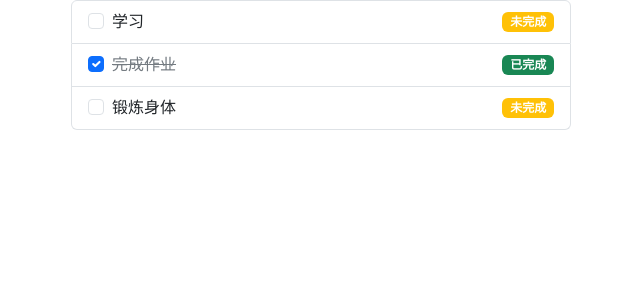
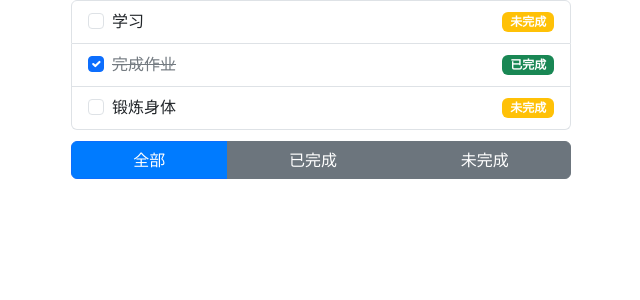
Before and after one commit to adminshi/To-do-list, a Vue app: page / in a window 1280 px wide. Shown: the top 300 px of the page, without its empty margins (319-959 px from the left). Built offline with nearby package versions, Linux system fonts and the light colour scheme.

Commit message:
feat:实现按钮高亮与任务过滤功能

```diff
--- a/src/App.vue
+++ b/src/App.vue
@@ -1,17 +1,30 @@
 <script setup>
-import { ref } from 'vue'
+import { computed, ref } from 'vue'
 import Todolist from './components/todolist.vue'
+import TodoButton from './components/todoButton.vue'
 
 const todos = ref([
   { id: 1, text: '学习', completed: false },
   { id: 2, text: '完成作业', completed: true },
   { id: 3, text: '锻炼身体', completed: false },
 ])
+
+const filterType = ref('all')
+const filteredTodos = computed(() => {
+  if (filterType.value === 'all') {
+    return todos.value
+  } else if (filterType.value === 'completed') {
+    return todos.value.filter((item) => item.completed)
+  } else if (filterType.value === 'uncompleted') {
+    return todos.value.filter((item) => !item.completed)
+  }
+})
 </script>
 
 <template>
   <div id="todo-list-app">
-    <todolist :todolist="todos"> </todolist>
+    <todolist :todolist="filteredTodos"> </todolist>
+    <todoButton @filter-type="filterType = $event"></todoButton>
   </div>
 </template>
 
--- /dev/null
+++ b/src/components/todoButton.vue
@@ -0,0 +1,66 @@
+<template>
+  <div class="btn-group" role="group" aria-label="Basic example">
+    <button
+      type="button"
+      class="btn"
+      :class="{
+        'btn-primary': selectedType === 'all',
+        'btn-secondary': selectedType !== 'all',
+      }"
+      @click="emitFilter('all')"
+    >
+      全部
+    </button>
+    <button
+      type="button"
+      class="btn"
+      :class="{
+        'btn-primary': selectedType === 'completed',
+        'btn-secondary': selectedType !== 'completed',
+      }"
+      @click="emitFilter('completed')"
+    >
+      已完成
+    </button>
+    <button
+      type="button"
+      class="btn"
+      :class="{
+        'btn-primary': selectedType === 'uncompleted',
+        'btn-secondary': selectedType !== 'uncompleted',
+      }"
+      @click="emitFilter('uncompleted')"
+    >
+      未完成
+    </button>
+  </div>
+</template>
+
+<script setup>
+import { ref, defineEmits } from 'vue'
+
+const emit = defineEmits(['filter-type'])
+
+const selectedType = ref('all')
+
+const emitFilter = (type) => {
+  selectedType.value = type
+  emit('filter-type', type)
+}
+</script>
+
+<style scoped>
+.btn-group {
+  width: 500px;
+  margin: 30px auto;
+  top: 50%;
+  left: 50%;
+  transform: translate(-50%, -50%);
+}
+.btn-primary {
+  background-color: #007bff;
+}
+.btn-secondary {
+  background-color: #6c757d;
+}
+</style>
```
